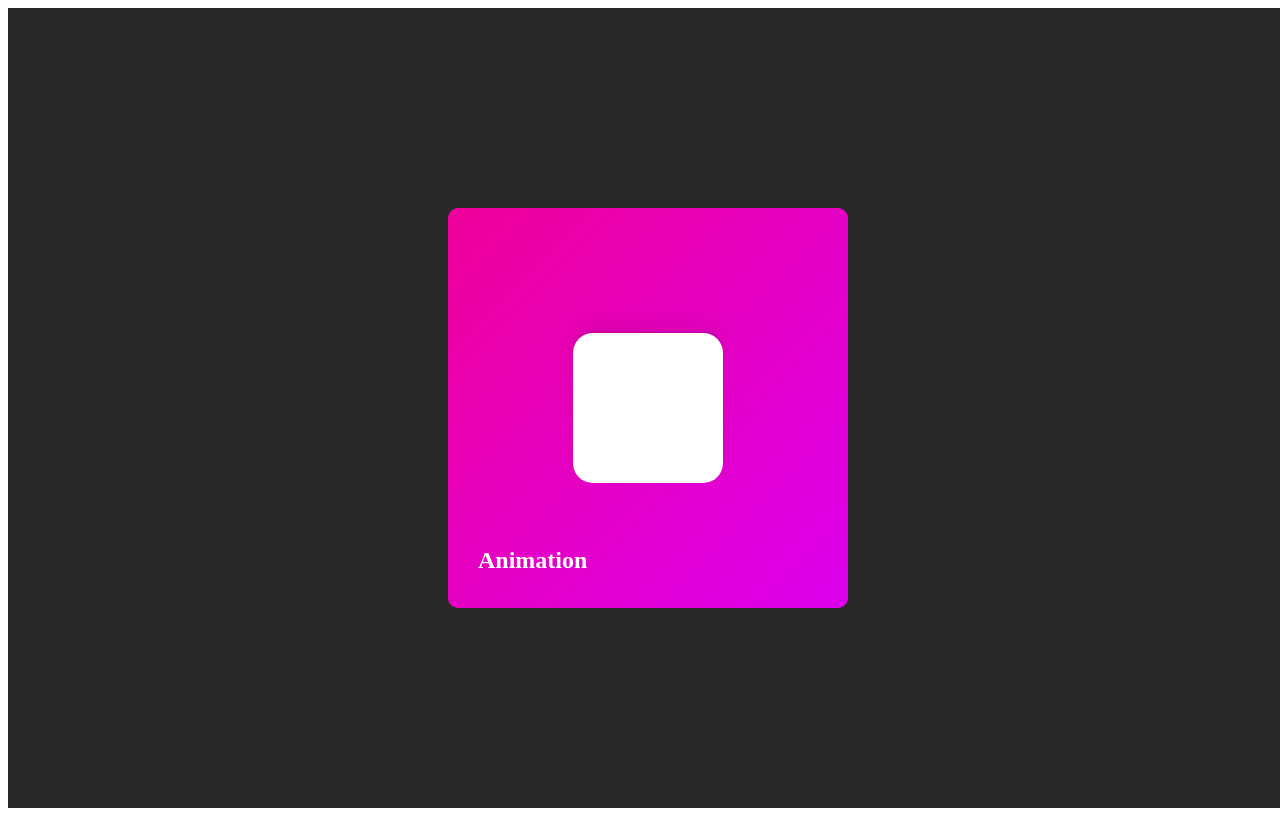
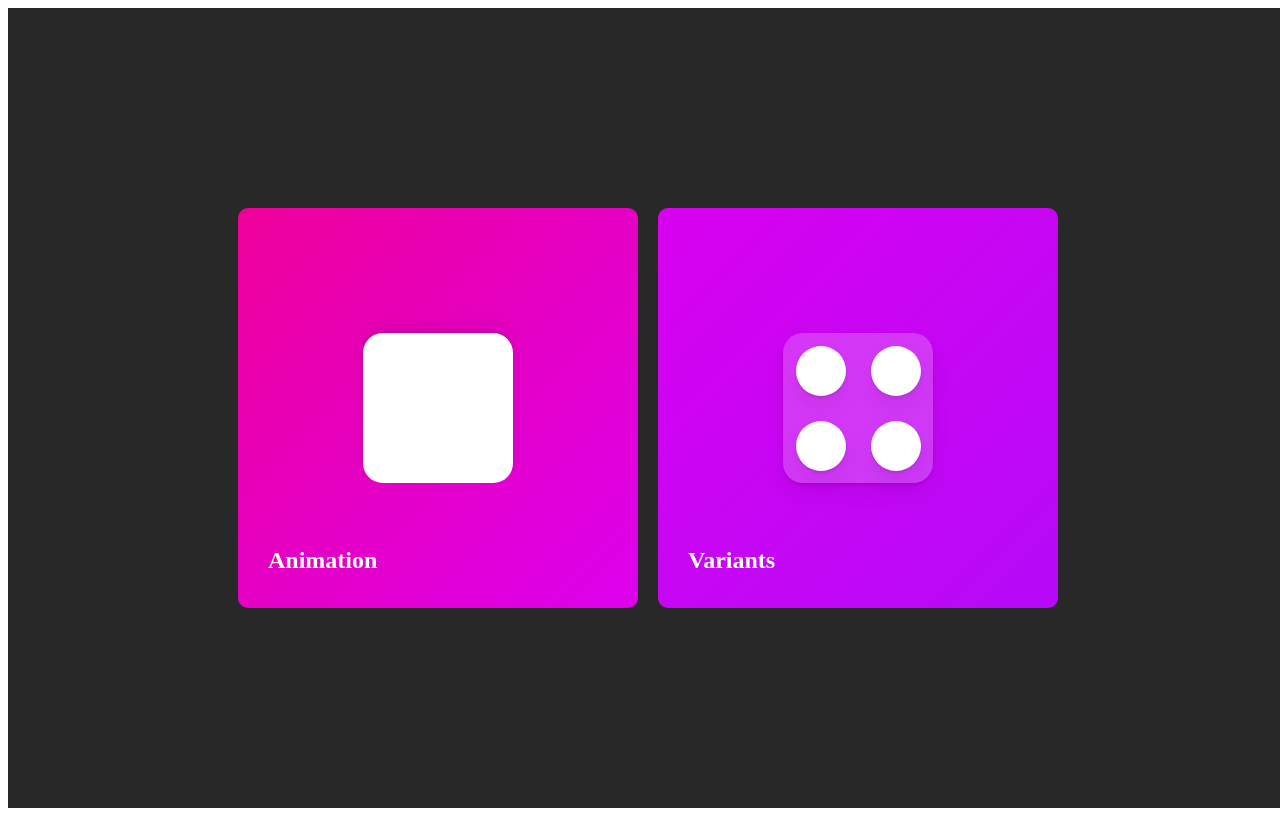
Before and after one commit to frontWeb-dev/animation, a React (Create React App) app: page / in a window 1280 px wide. Built offline with nearby package versions, Linux system fonts and the light colour scheme.

Commit message:
:sparkles: Varients
staggerChildren - 하위 컴포넌트의 애니메이션에 지속 시간 만큼 시차를 둘 수 있다.

```diff
--- a/src/App.tsx
+++ b/src/App.tsx
@@ -1,18 +1,13 @@
-import { motion } from 'framer-motion';
-import { useState } from 'react';
 import styled from 'styled-components';
+import Animation from './components/Animation';
+import Varients from './components/Varients';
 
 function App() {
   return (
     <Wrapper>
-      <Container>
-        <Box
-          initial={{ scale: 0 }}
-          animate={{ scale: 1, rotateZ: 180 }}
-          transition={{ type: 'spring', bounce: 0.5 }}
-        />
-        <p>Animation</p>
-      </Container>
+      <Animation background={'linear-gradient(135deg, #e09, #d0e)'} />
+
+      <Varients background={'linear-gradient(135deg, #d801ef, #b50af8)'} />
     </Wrapper>
   );
 }
@@ -23,37 +18,9 @@ const Wrapper = styled.div`
   width: 100vw;
   height: 100vh;
   display: flex;
+  flex-wrap: wrap;
+  gap: 20px;
   justify-content: center;
   align-items: center;
   background-color: #282828;
 `;
-
-const Container = styled.div`
-  position: relative;
-  width: 400px;
-  height: 400px;
-  margin: 20px;
-  display: flex;
-  flex-direction: column;
-  justify-content: center;
-  align-items: center;
-  background: linear-gradient(135deg, #e09, #d0e);
-  border-radius: 10px;
-
-  p {
-    position: absolute;
-    bottom: 10px;
-    left: 30px;
-    font-size: 1.5rem;
-    font-weight: bold;
-    color: #fff;
-  }
-`;
-
-const Box = styled(motion.div)`
-  width: 150px;
-  height: 150px;
-  background-color: #fff;
-  border-radius: 20px;
-  box-shadow: 0 2px 3px rgba(0, 0, 0, 0.1), 0 10px 20px rgba(0, 0, 0, 0.06);
-`;
--- /dev/null
+++ b/src/components/Animation.tsx
@@ -0,0 +1,50 @@
+import { motion } from 'framer-motion';
+import styled from 'styled-components';
+
+export interface IProps {
+  background: string;
+}
+
+const Animation = ({ background }: IProps) => {
+  return (
+    <Container background={background}>
+      <Box
+        initial={{ scale: 0 }}
+        animate={{ scale: 1, rotateZ: 180 }}
+        transition={{ type: 'spring', bounce: 0.5 }}
+      />
+      <p>Animation</p>
+    </Container>
+  );
+};
+
+export default Animation;
+
+const Container = styled.div<{ background: string }>`
+  position: relative;
+  width: 400px;
+  height: 400px;
+  display: flex;
+  flex-direction: column;
+  justify-content: center;
+  align-items: center;
+  background: ${(props) => props.background};
+  border-radius: 10px;
+
+  p {
+    position: absolute;
+    bottom: 10px;
+    left: 30px;
+    font-size: 1.5rem;
+    font-weight: bold;
+    color: #fff;
+  }
+`;
+
+const Box = styled(motion.div)`
+  width: 150px;
+  height: 150px;
+  background-color: #fff;
+  border-radius: 20px;
+  box-shadow: 0 2px 3px rgba(0, 0, 0, 0.1), 0 10px 20px rgba(0, 0, 0, 0.06);
+`;
--- /dev/null
+++ b/src/components/Varients.tsx
@@ -0,0 +1,76 @@
+import { motion } from 'framer-motion';
+import styled from 'styled-components';
+import { IProps } from './Animation';
+
+const boxVars = {
+  start: { opacity: 0, scale: 0.5 },
+  end: {
+    scale: 1,
+    opacity: 1,
+    transition: { type: 'spring', duration: 0.5, bounce: 0.5, staggerChildren: 0.2 },
+  },
+};
+
+const circleVars = {
+  start: {
+    opacity: 0,
+    y: 10,
+  },
+  end: { opacity: 1, y: 0 },
+};
+
+const Varients = ({ background }: IProps) => {
+  return (
+    <Container background={background}>
+      <Box variants={boxVars} initial='start' animate='end'>
+        <Circle variants={circleVars} />
+        <Circle variants={circleVars} />
+        <Circle variants={circleVars} />
+        <Circle variants={circleVars} />
+      </Box>
+      <p>Variants</p>
+    </Container>
+  );
+};
+
+export default Varients;
+
+const Container = styled.div<{ background: string }>`
+  position: relative;
+  width: 400px;
+  height: 400px;
+  display: flex;
+  flex-direction: column;
+  justify-content: center;
+  align-items: center;
+  background: ${(props) => props.background};
+  border-radius: 10px;
+
+  p {
+    position: absolute;
+    bottom: 10px;
+    left: 30px;
+    font-size: 1.5rem;
+    font-weight: bold;
+    color: #fff;
+  }
+`;
+
+const Box = styled(motion.div)`
+  display: grid;
+  grid-template-columns: repeat(2, 1fr);
+  width: 150px;
+  height: 150px;
+  background-color: rgba(255, 255, 255, 0.2);
+  border-radius: 20px;
+  box-shadow: 0 2px 3px rgba(0, 0, 0, 0.1), 0 10px 20px rgba(0, 0, 0, 0.06);
+`;
+
+const Circle = styled(motion.div)`
+  width: 50px;
+  height: 50px;
+  place-self: center;
+  border-radius: 100%;
+  background-color: #fff;
+  box-shadow: 0 2px 3px rgba(0, 0, 0, 0.1), 0 10px 20px rgba(0, 0, 0, 0.06);
+`;
```
